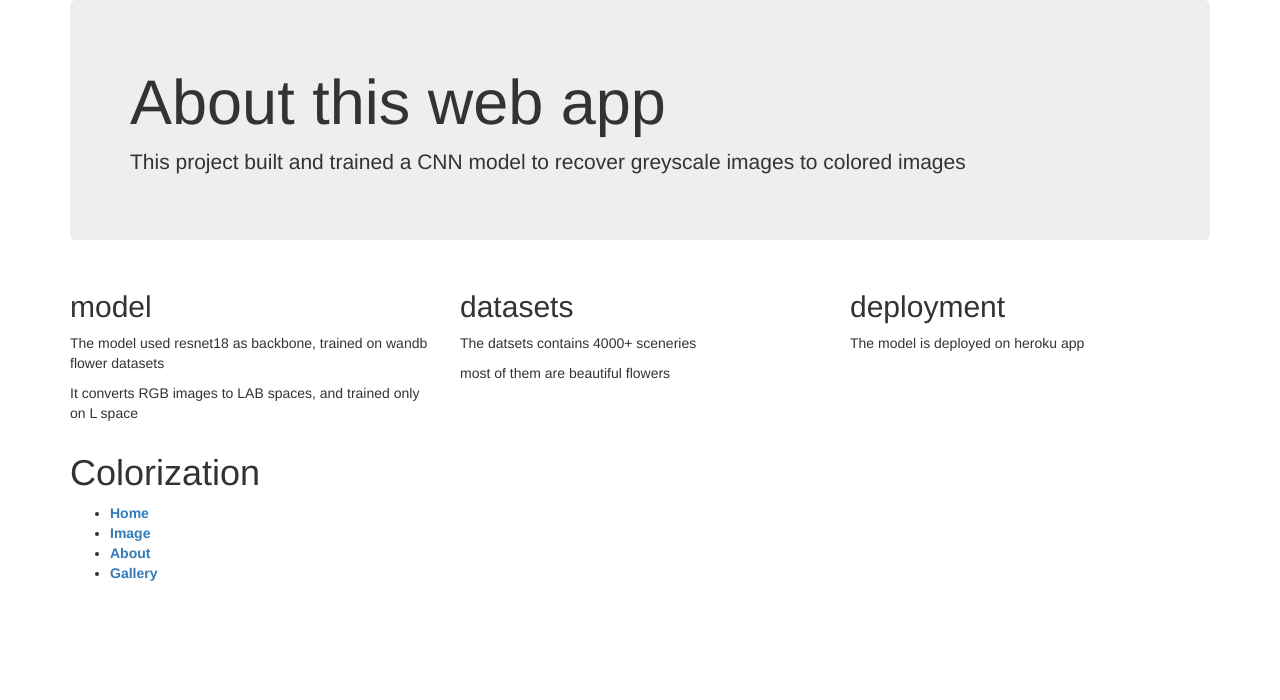
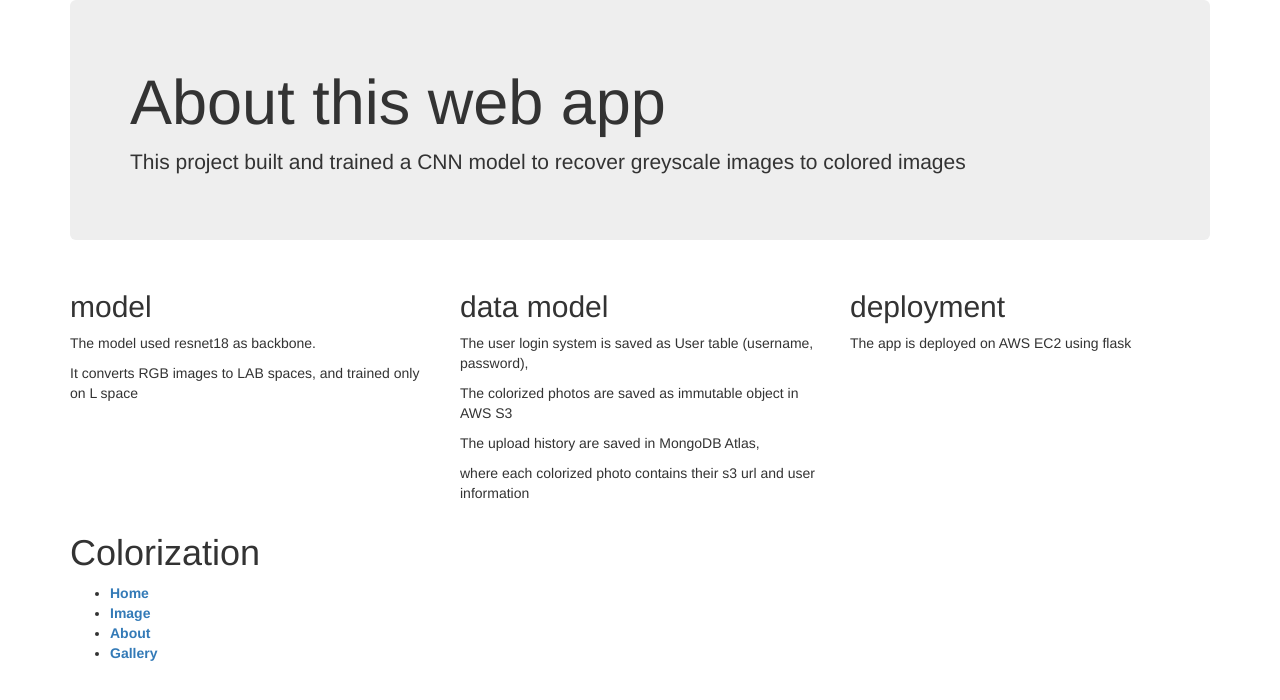
Before and after one commit to ytyky/colorful, a Flask app: page /about in a window 1280 px wide. Shown: the top 700 px of the page. Run offline with Flask 3, Linux system fonts and the light colour scheme; some libraries are stand-ins or nearby versions.

Commit message:
add tech stack

```diff
--- a/templates/about.html
+++ b/templates/about.html
@@ -22,18 +22,20 @@
     <div class="row">
       <div class="col-sm-4">
         <h2>model</h3>
-        <p>The model used resnet18 as backbone, trained on wandb flower datasets</p>
+        <p>The model used resnet18 as backbone.</p>
         <p>It converts RGB images to LAB spaces, and trained only on L space</p>
       </div>
       <div class="col-sm-4">
-        <h2>datasets</h3>
-        <p>The datsets contains 4000+ sceneries</p>
-        <p>most of them are beautiful flowers</p>
+        <h2>data model</h3>
+        <p>The user login system is saved as User table (username, password), </p>
+        <p>The colorized photos are saved as immutable object in AWS S3 </p>
+        <p>The upload history are saved in MongoDB Atlas,</p>
+        <p>where each colorized photo contains their s3 url and user information</p>
 
       </div>
       <div class="col-sm-4">
         <h2>deployment</h3>
-        <p>The model is deployed on heroku app</p>
+        <p>The app is deployed on AWS EC2 using flask</p>
 
       </div>
     </div>
```
